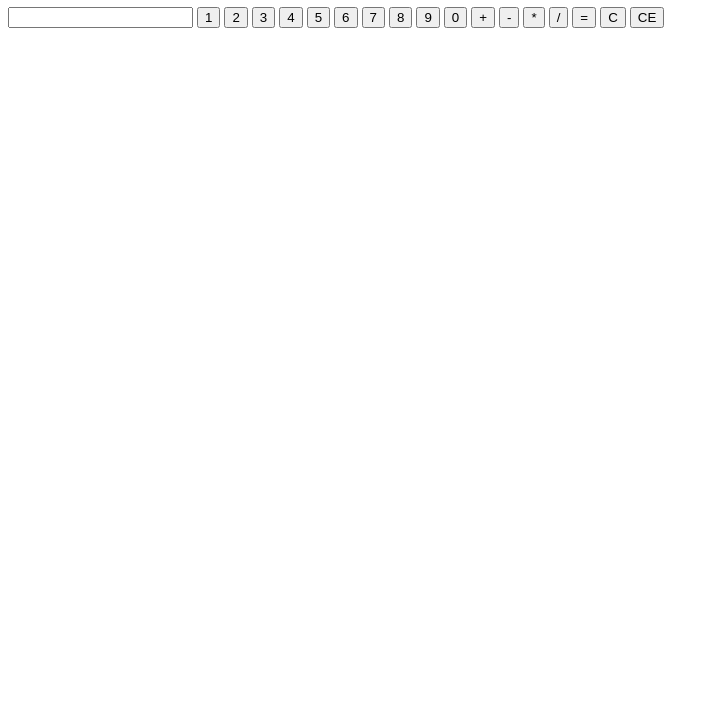
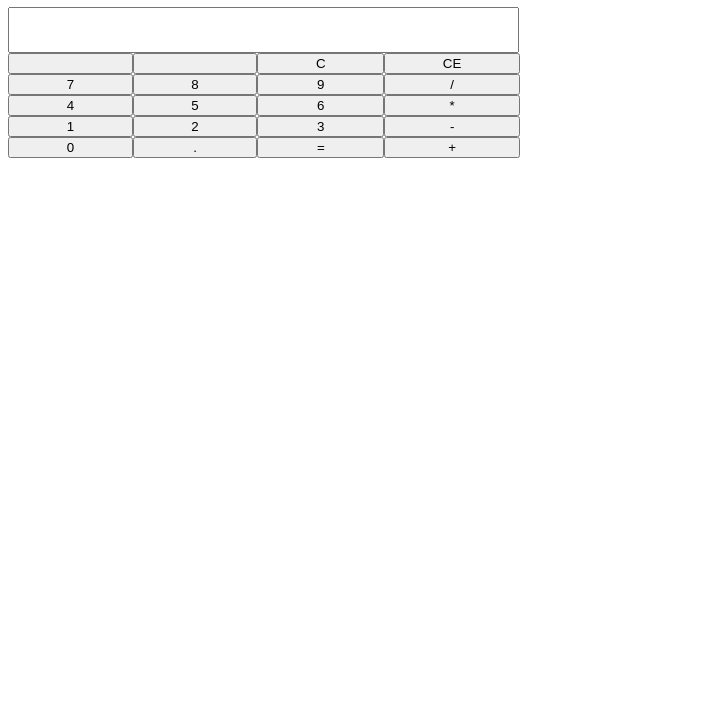
Before and after one commit to PaulNorling/JqueryCalculator2.0, a website: page public/index.html in a window 1280 px wide. Shown: the part 73-800 px from the top of the page, without its empty margins (0-719 px from the left). Drawn offline with Linux system fonts and the light colour scheme.

Commit message:
create grid for buttons

```diff
--- a/public/client.js
+++ b/public/client.js
@@ -20,6 +20,7 @@ function onReady() {
     $('#eightButton').on('click', numberConcat)
     $('#nineButton').on('click', numberConcat)
     $('#zeroButton').on('click', numberConcat)
+    $('#decimalButton').on('click', numberConcat)
     $('#plusButton').on('click', setOperator)
     $('#minusButton').on('click', setOperator)
     $('#multiplyButton').on('click', setOperator)
@@ -31,14 +32,15 @@ function onReady() {
 
 function numberConcat() {
     if(numberOne==''){
-    inputNumber += $(this).text();
+      inputNumber += $(this).text();
     $('#calcInput').val(inputNumber)
     }else if(numberOne!==''){
-    inputNumber += $(this).text();
-    $('#calcInput').val(numberOne+operator+inputNumber)
+      inputNumber += $(this).text();
+      $('#calcInput').val(numberOne+operator+inputNumber)
     }
 }
 
+//set calculation operator
 function setOperator() {
     operator = $(this).text();
     numberOne=inputNumber;
@@ -47,6 +49,7 @@ function setOperator() {
     console.log(operator, numberOne)
 }
 
+// send user input to server
 function equals() {
     numberTwo=inputNumber;
     console.log(numberOne, operator, numberTwo)
@@ -67,6 +70,7 @@ function equals() {
       })
 }
 
+//requst updated calculator history from server
 function getCalculation() {
     $.ajax({
       method: 'GET',
--- a/public/index.html
+++ b/public/index.html
@@ -12,23 +12,28 @@
 <body>
     <h1>calculator2.0</h1>
     <input id="calcInput">
-    <button id="oneButton">1</button>
-    <button id="twoButton">2</button>
-    <button id="threeButton">3</button>
-    <button id="fourButton">4</button>
-    <button id="fiveButton">5</button>
-    <button id="sixButton">6</button>
-    <button id="sevenButton">7</button>
-    <button id="eightButton">8</button>
-    <button id="nineButton">9</button>
-    <button id="zeroButton">0</button>
-    <button id="plusButton">+</button>
-    <button id="minusButton">-</button>
-    <button id="multiplyButton">*</button>
-    <button id="divdeButton">/</button>
-    <button id="equalsButton">=</button>
-    <button id="clearButton">C</button>
-    <button id="clearAll-btn">CE</button>
+    <div id="buttonContainer">
+        <button></button>
+        <button></button>
+        <button id="clearButton">C</button>
+        <button id="clearAll-btn">CE</button>
+        <button id="sevenButton">7</button>
+        <button id="eightButton">8</button>
+        <button id="nineButton">9</button>
+        <button id="divdeButton">/</button>
+        <button id="fourButton">4</button>
+        <button id="fiveButton">5</button>
+        <button id="sixButton">6</button>
+        <button id="multiplyButton">*</button>
+        <button id="oneButton">1</button>
+        <button id="twoButton">2</button>
+        <button id="threeButton">3</button>
+        <button id="minusButton">-</button>
+        <button id="zeroButton">0</button>
+        <button id="decimalButton">.</button>
+        <button id="equalsButton">=</button>
+        <button id="plusButton">+</button>
+    </div>
     <h3>
         <output id="calculation"></output>
     </h3>
--- a/public/style.css
+++ b/public/style.css
@@ -0,0 +1,10 @@
+#buttonContainer {
+    display: grid;
+    grid-template-columns: auto auto auto auto;
+    width: 40vw;
+}
+
+#calcInput {
+    width: 39.3vw;
+    height: 5vh;
+}
```
